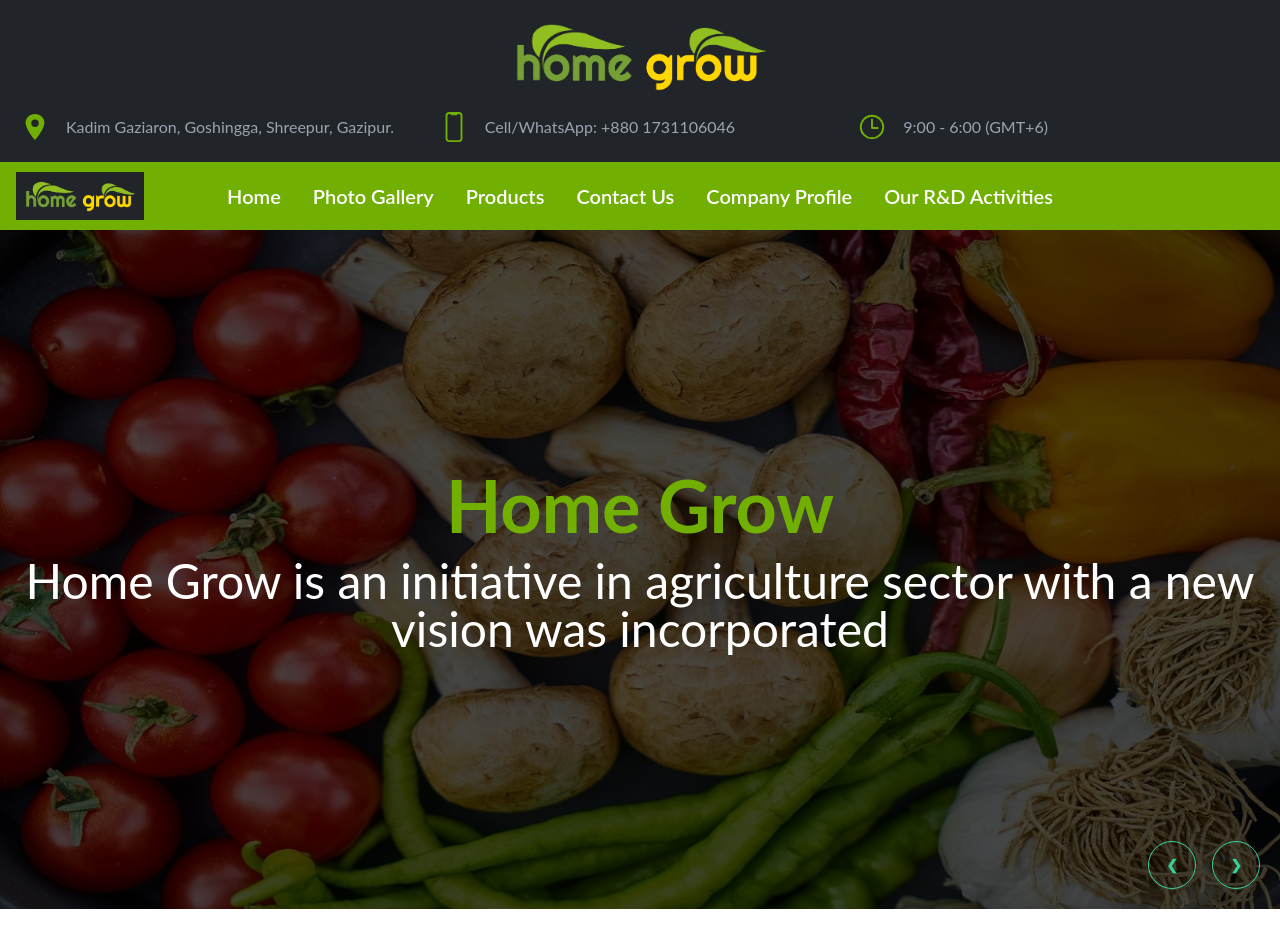
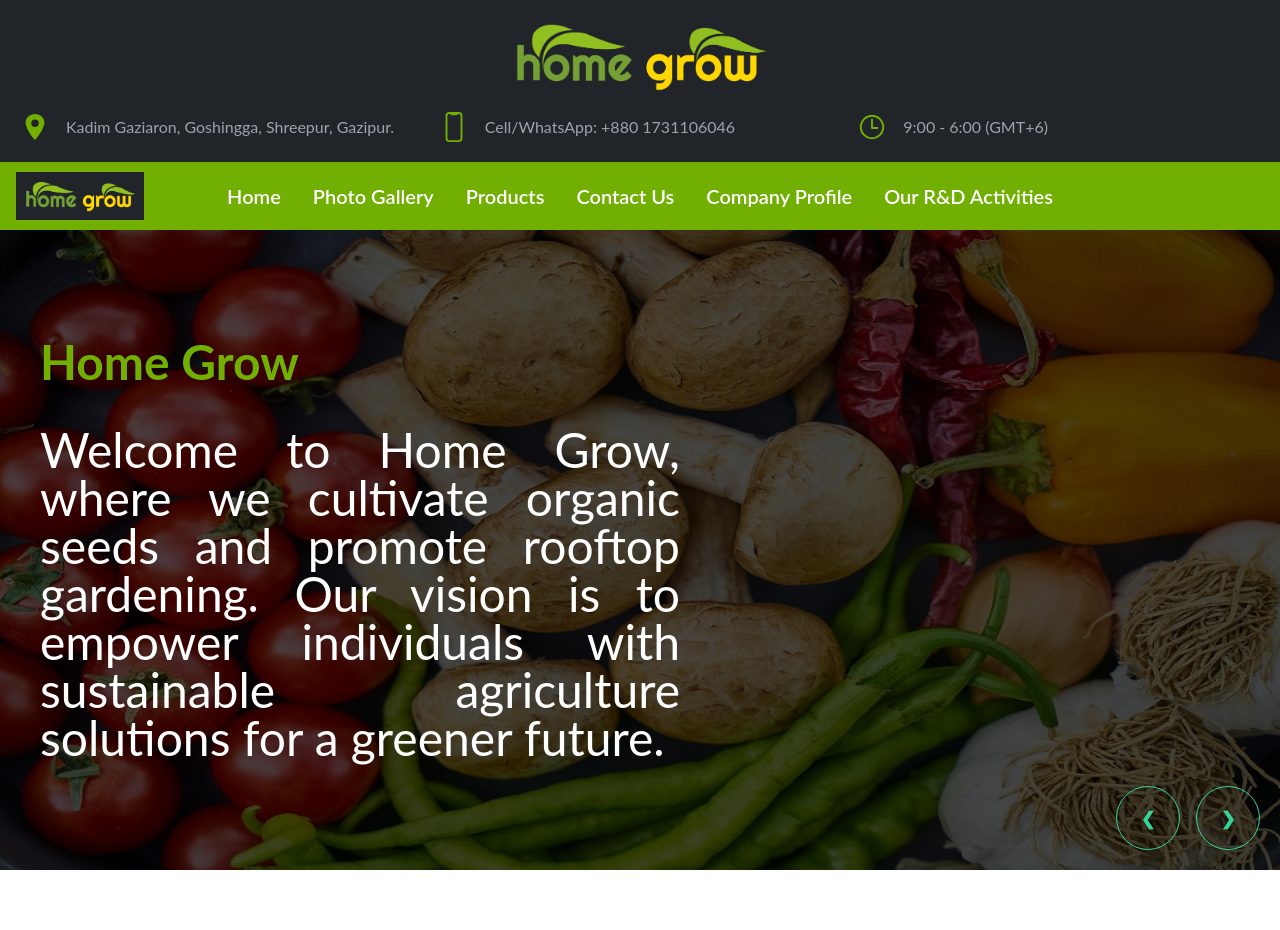
Before and after one commit to NashedShahRoni22/Home-Grow, a React (Create React App) app: page / in a window 1280 px wide. Shown: the top 930 px of the page. Built offline with nearby package versions, Linux system fonts and the light colour scheme.

Commit message:
Banner Updated

```diff
--- a/package.json
+++ b/package.json
@@ -18,6 +18,7 @@
     "react-router-dom": "^6.6.1",
     "react-scripts": "5.0.1",
     "react-simple-typewriter": "^5.0.1",
+    "swiper": "^11.0.7",
     "web-vitals": "^2.1.4"
   },
   "scripts": {
--- a/src/components/HomeSlider.js
+++ b/src/components/HomeSlider.js
@@ -4,70 +4,57 @@ import Slider2 from "../img/slider (2).jpg";
 import Slider3 from "../img/slider (3).jpg";
 
 const HomeSlider = () => {
+  const slidersData = [
+    {
+      title: "Home Grow",
+      desc: "Welcome to Home Grow, where we cultivate organic seeds and promote rooftop gardening. Our vision is to empower individuals with sustainable agriculture solutions for a greener future.",
+      image: Slider1,
+    },
+    {
+      title: "Breeding",
+      desc: "Expanding our reach globally, we export premium organic seeds to Hong Kong, Pakistan, Malaysia, South Korea, and China. Join us in spreading greenery worldwide.",
+      image: Slider2,
+    },
+    {
+      title: "Export",
+      desc: "At Home Grow, we specialize in breeding high-yielding seed varieties resilient to climate change. Our commitment to innovation drives us to create superior seeds for sustainable farming practices.",
+      image: Slider3,
+    },
+  ];
   return (
-    <div className="carousel w-full">
-      <div id="slide1" className="carousel-item relative w-full">
-        <img alt="" src={Slider1} className="w-full" />
+    <section>
+
+      <div className="carousel w-full lg:h-[80vh]">
+        {slidersData.map((s,i) => (
+          <div id={`slide${i}`} className="carousel-item relative w-full">
+            <img alt="" src={s.image} className="w-full" />
             <div className="absolute h-full w-full bg-black opacity-70"></div>
-        <div className="absolute flex flex-col justify-center items-center h-full w-full">
-          <h1 className="text-[#71B002] text-5xl lg:text-7xl font-bold">
-            Home Grow
+            <div className="absolute flex flex-col gap-5 lg:gap-10 justify-center h-full lg:w-1/2 mx-5 lg:mx-10">
+              <h1 className="text-[#71B002] text-xl md:text-3xl lg:text-5xl font-bold">
+                {s.title}
               </h1>
-          <p className="text-white text-center md:text-3xl lg:text-5xl my-4 mx-5">
-            Home Grow is an initiative in agriculture sector with a new vision
-            was incorporated
+              <p className="text-white text-sm md:text-xl lg:text-5xl text-justify">
+                {s.desc}
               </p>
             </div>
-        <div className="absolute flex gap-4 bottom-5 right-5">
-          <a href="#slide3" className="btn btn-circle btn-outline btn-success">
+            <div className="absolute flex gap-4 bottom-2  md:bottom-5 right-2 md:right-5">
+              <a
+                href={`#slide${i-1}`}
+                className="btn btn-outline btn-success btn-circle btn-sm md:btn-md lg:btn-lg"
+              >
                 ❮
               </a>
-          <a href="#slide2" className="btn btn-circle btn-outline btn-success">
+              <a
+                href={`#slide${i+1}`}
+                className="btn btn-outline btn-success btn-circle btn-sm md:btn-md lg:btn-lg"
+              >
                 ❯
               </a>
             </div>
           </div>
-      <div id="slide2" className="carousel-item relative w-full">
-        <img alt="" src={Slider2} className="w-full" />
-        <div className="absolute h-full w-full bg-black opacity-70"></div>
-        <div className="absolute flex flex-col justify-center items-center h-full w-full">
-          <h1 className="text-[#71B002] text-5xl lg:text-7xl font-bold">
-            Breeding
-          </h1>
-          <p className="text-white text-center md:text-3xl lg:text-5xl my-4 mx-5">
-            Breeding for high yielding varieties to adapt with climatic change.
-          </p>
+        ))}
       </div>
-        <div className="absolute flex gap-4 bottom-5 right-5">
-          <a href="#slide1" className="btn btn-circle btn-outline btn-success">
-            ❮
-          </a>
-          <a href="#slide3" className="btn btn-circle btn-outline btn-success">
-            ❯
-          </a>
-        </div>
-      </div>
-      <div id="slide3" className="carousel-item relative w-full">
-        <img alt="" src={Slider3} className="w-full" />
-        <div className="absolute h-full w-full bg-black opacity-70"></div>
-        <div className="absolute flex flex-col justify-center items-center h-full w-full">
-          <h1 className="text-[#71B002] text-5xl lg:text-7xl font-bold">
-            Export
-          </h1>
-          <p className="text-white text-center md:text-3xl lg:text-5xl my-4 mx-5">
-            We export seed to Hongkong, Pakistan, Malaysia, S. Korea, China etc.
-          </p>
-        </div>
-        <div className="absolute flex gap-4 bottom-5 right-5">
-          <a href="#slide2" className="btn btn-outline btn-success btn-circle">
-            ❮
-          </a>
-          <a href="#slide1" className="btn btn-outline btn-success btn-circle">
-            ❯
-          </a>
-        </div>
-      </div>
-    </div>
+    </section>
   );
 };
 
```
Also changed, not shown: 1 other file (tests, documents, lock files or other folders). Lines whose indentation alone changed are shown as unchanged.
